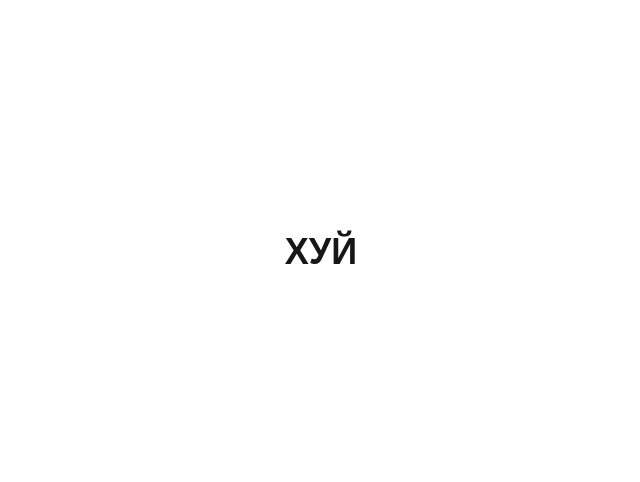
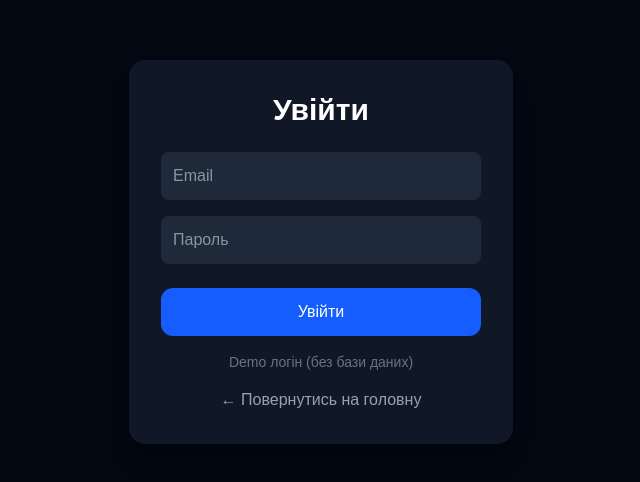
Before and after one commit to Markiian251/autorent-hub, a Next.js app: page /login in a window 1280 px wide. Shown: the part 148-630 px from the top of the page, without its empty margins (319-959 px from the left). Built offline with nearby package versions, Linux system fonts and the light colour scheme.

Commit message:
Full dashboard pages

```diff
--- a/src/app/login/page.tsx
+++ b/src/app/login/page.tsx
@@ -1,9 +1,43 @@
-export default function LoginPage() {
+export default function Login() {
   return (
-    <main className="min-h-screen flex items-center justify-center">
-      <h1 className="text-4xl font-bold">
-        ХУЙ
-      </h1>
-    </main>
+    <div className="min-h-screen flex items-center justify-center bg-gray-950 text-white">
+
+      <div className="w-96 bg-gray-900 p-8 rounded-2xl shadow-xl">
+
+        <h1 className="text-3xl font-bold mb-6 text-center">
+          Увійти
+        </h1>
+
+        <input
+          className="w-full p-3 mb-4 rounded-lg bg-gray-800 outline-none"
+          placeholder="Email"
+        />
+
+        <input
+          type="password"
+          className="w-full p-3 mb-6 rounded-lg bg-gray-800 outline-none"
+          placeholder="Пароль"
+        />
+
+        <a
+          href="/dashboard"
+          className="block text-center bg-blue-600 hover:bg-blue-700 py-3 rounded-xl font-medium"
+        >
+          Увійти
+        </a>
+
+        <p className="text-center text-gray-500 text-sm mt-4">
+          Demo логін (без бази даних)
+        </p>
+
+        <a
+          href="/"
+          className="block text-center mt-4 text-gray-400 hover:text-white"
+        >
+          ← Повернутись на головну
+        </a>
+
+      </div>
+    </div>
   );
 }
```
